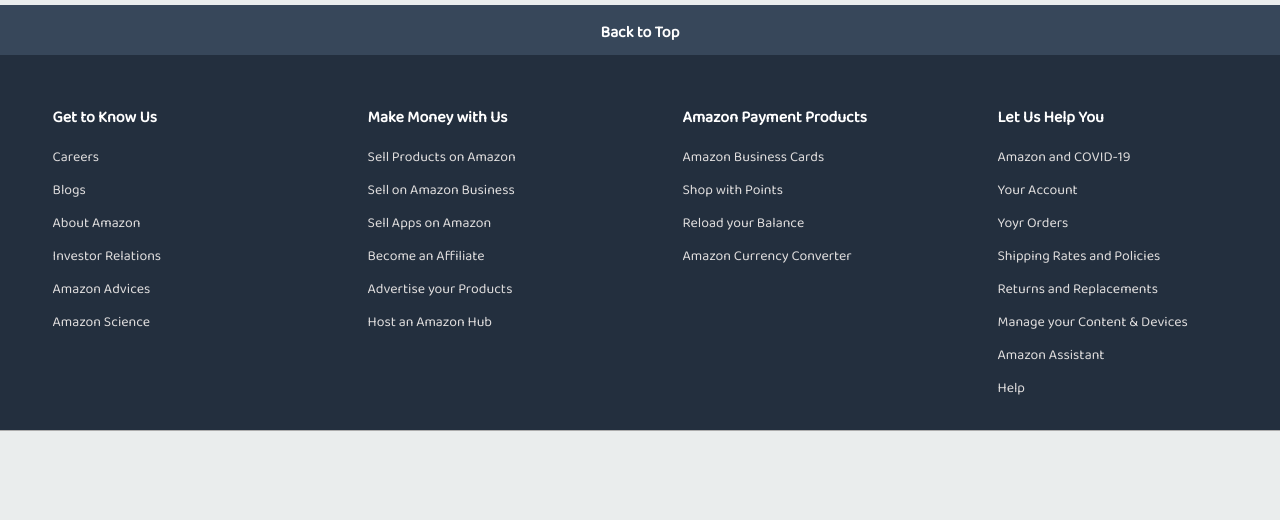
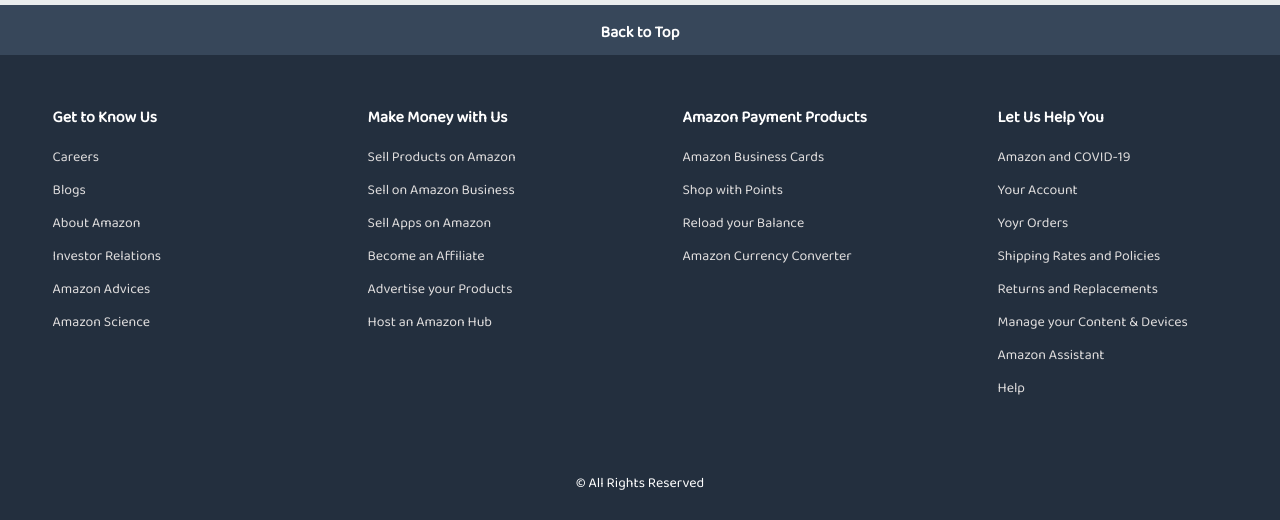
Before and after one commit to aakash8930/College-assignment-, a plain HTML site: page Amazon-Clone-01-main/index.html in a window 1280 px wide. Shown: the part 3082-3602 px from the top of the page. Before the commit the page ends 3537 px from the top, so only its background shows below. Drawn offline with Linux system fonts and the light colour scheme.

Commit message:
Update index.html

```diff
--- a/Amazon-Clone-01-main/index.html
+++ b/Amazon-Clone-01-main/index.html
@@ -490,6 +490,9 @@
             </div>
         </div>
         <div class="line"></div>
+        <div class="copy">
+            <span>&copy; All Rights Reserved</span>
+        </div>
 
     </section>
     <script src="app.js"></script>
```
